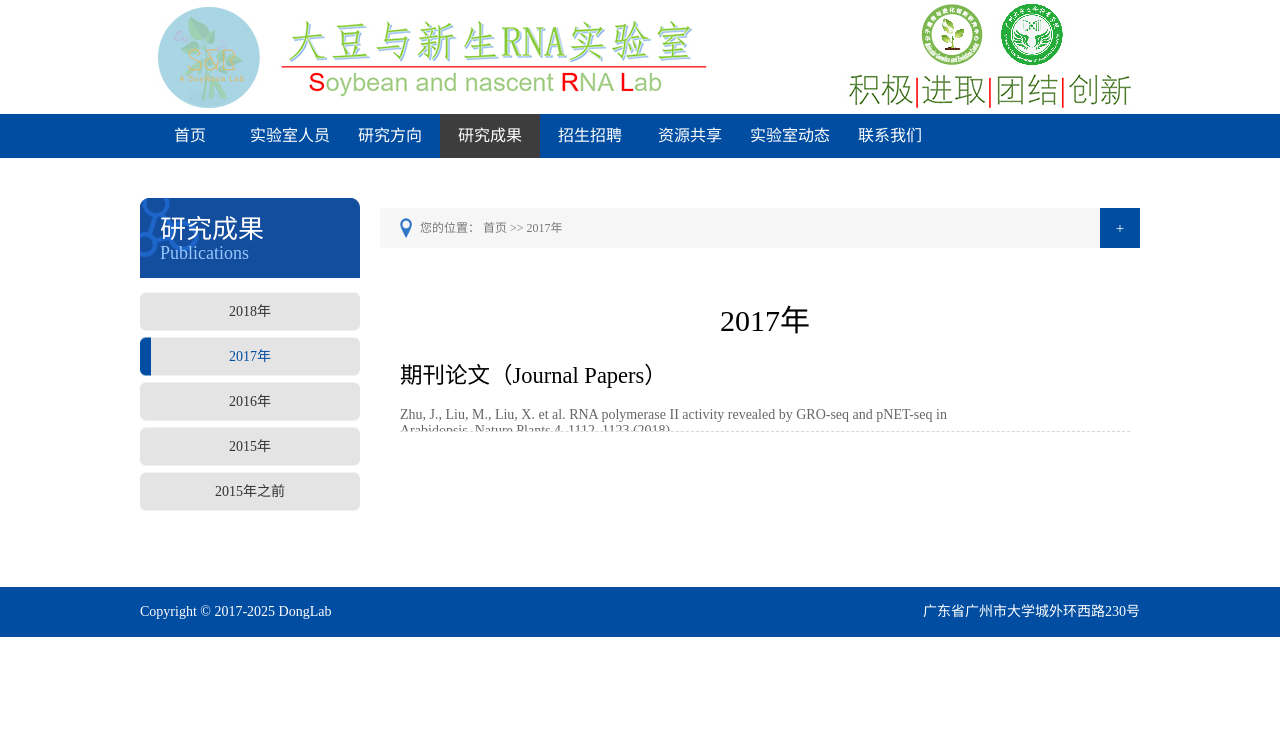
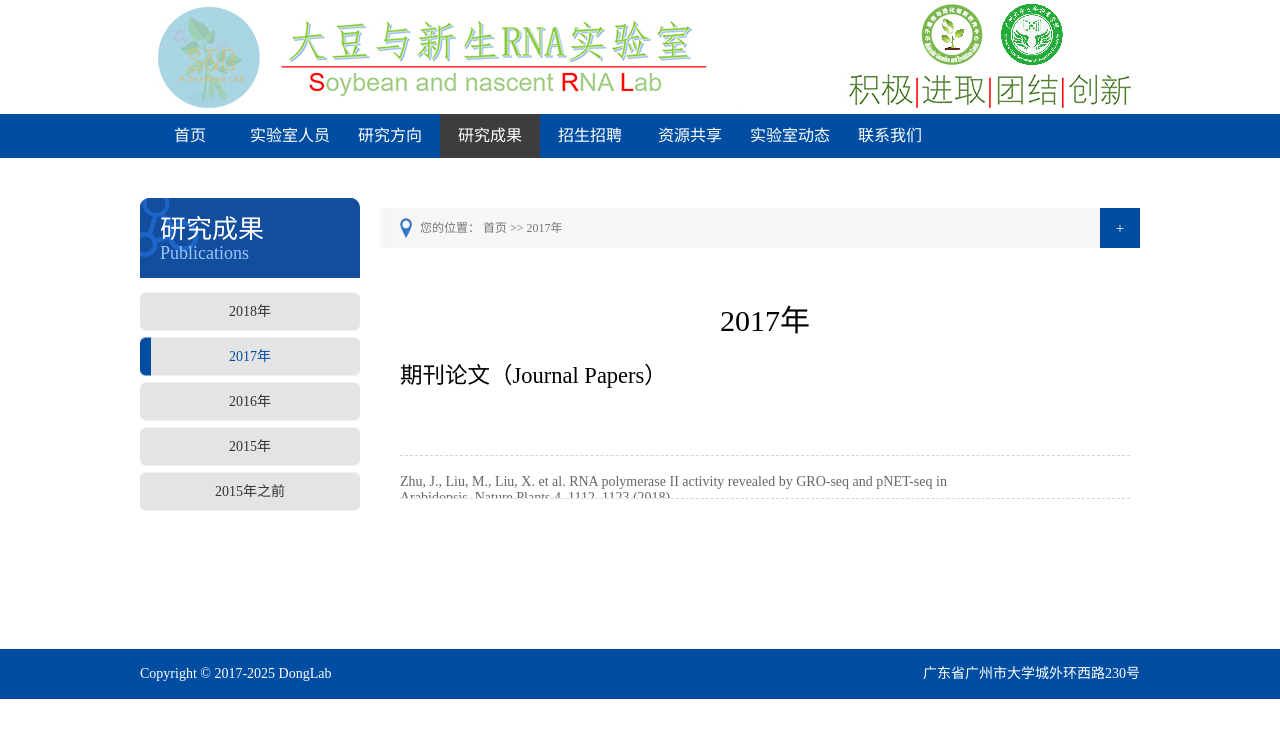
Before and after one commit to zhanweimin2021/zhanweimin2021.github.io, a Jekyll site: the page built from pages/2017.html, in a window 1280 px wide. Shown: the top 738 px of the page. Built offline with Jekyll 4.4.1, drawn with Linux system fonts in a browser that asks for light colours.

Commit message:
Update 2017.html

```diff
--- a/pages/2017.html
+++ b/pages/2017.html
@@ -16,6 +16,7 @@ description: 2017年
       <br>
       <h2>期刊论文（Journal Papers）</h2>
       <ul>
+        <li style="height:48px;">
         <li>
           <div class="n_temp_r_b1"><h4><a href="https://doi.org/10.1038/s41477-018-0280-0" target="_blank">Zhu, J., Liu, M., Liu, X. et al. RNA polymerase II activity revealed by GRO-seq and pNET-seq in Arabidopsis. Nature Plants 4, 1112–1123 (2018). </a></h4></div>
         </li>
```
